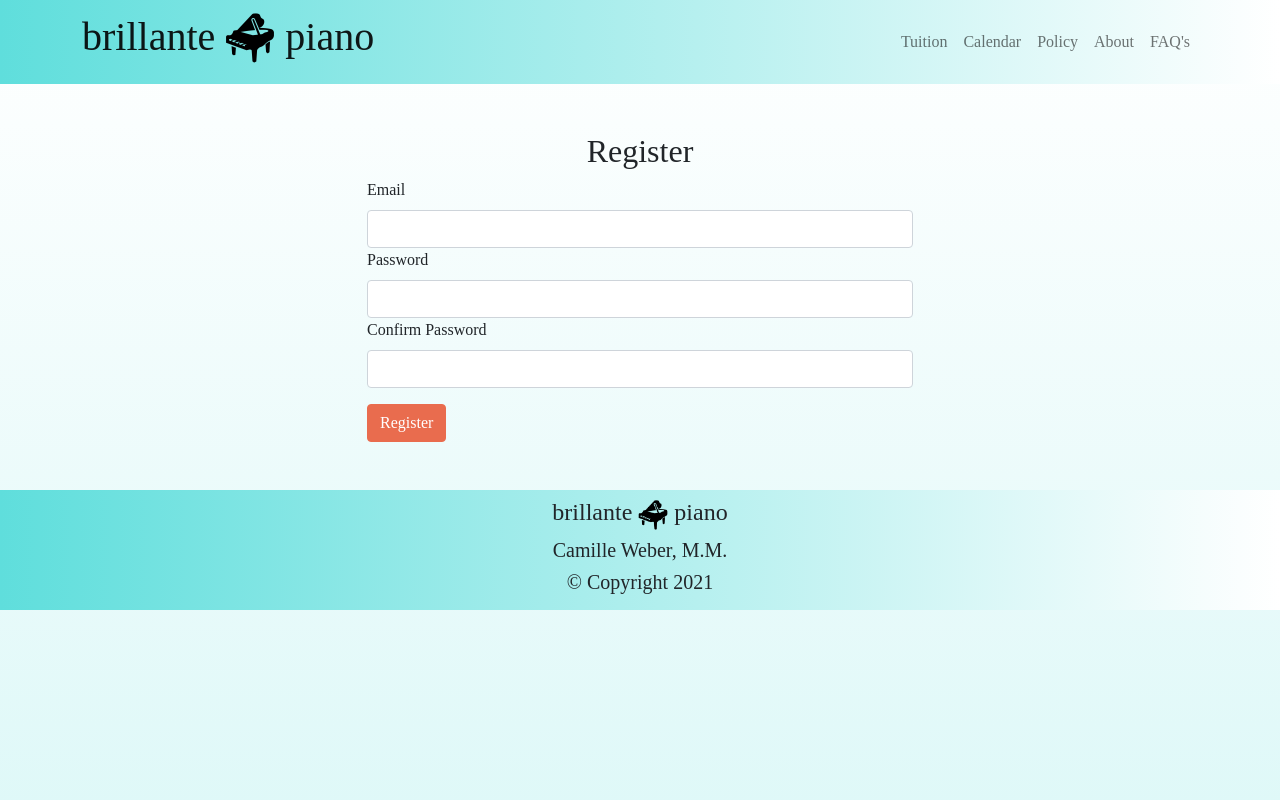
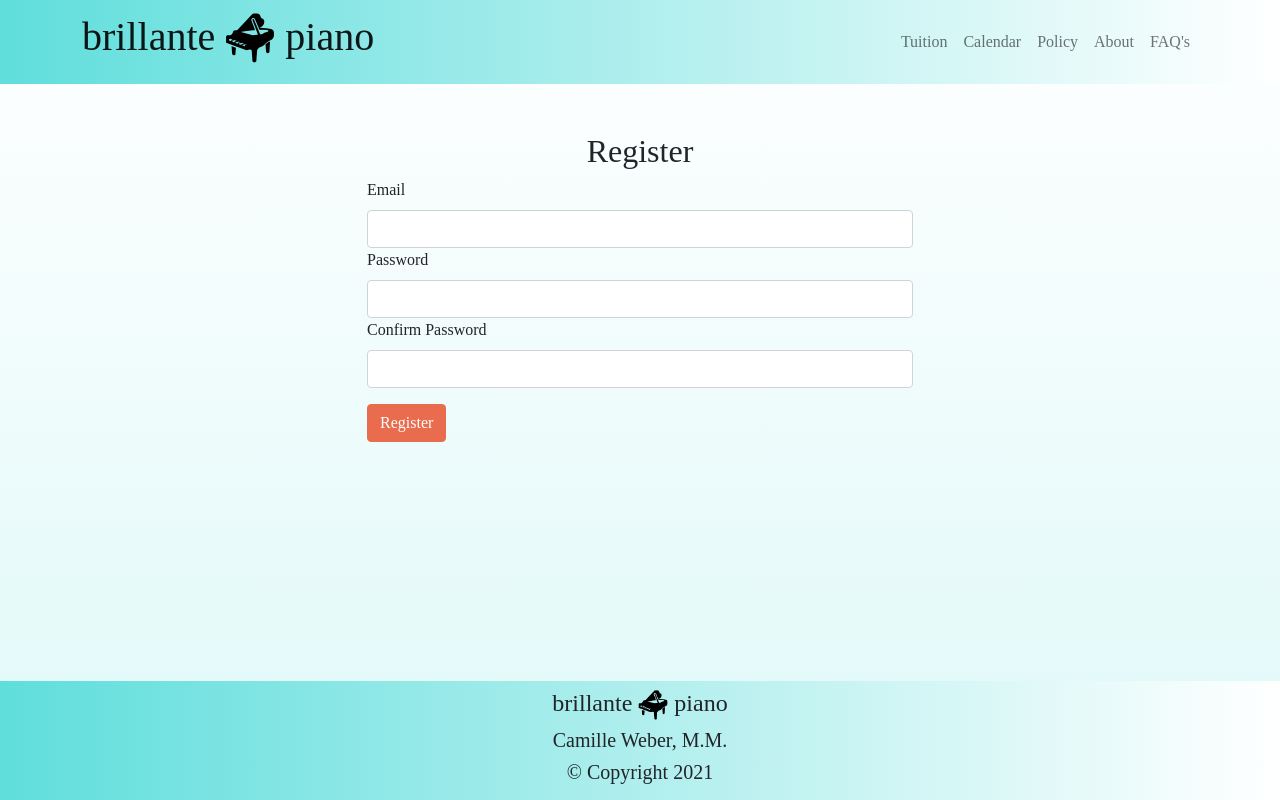
Before and after one commit to gllil/brillantePiano, a React (Create React App) app: page /register in a window 1280 px wide. Built offline with nearby package versions, Linux system fonts and the light colour scheme; a web font is replaced by a local one.

Commit message:
Register page styling update

```diff
--- a/src/pages/Register.js
+++ b/src/pages/Register.js
@@ -2,8 +2,7 @@ import { Button, Col, Container, Form, Row } from 'react-bootstrap';
 
 const Register = () => {
   return (
-    <div>
-      <div>
+    <div className='shortPageContainer'>
       <Container className='mb-5 mt-5'>
         <Row className='text-center'>
           <h2>Register</h2>
@@ -22,11 +21,7 @@ const Register = () => {
               </Form.Group>
               <Form.Group>
                 <Form.Label>Confirm Password</Form.Label>
-                  <Form.Control
-                    type='password'
-                    name='confirmPassword'
-                    required
-                  />
+                <Form.Control type='password' name='confirmPassword' required />
               </Form.Group>
               <Button className='mt-3'>Register</Button>
             </Form>
@@ -34,7 +29,6 @@ const Register = () => {
         </Row>
       </Container>
     </div>
-    </div>
   );
 };
 
```
Lines whose indentation alone changed are shown as unchanged.
